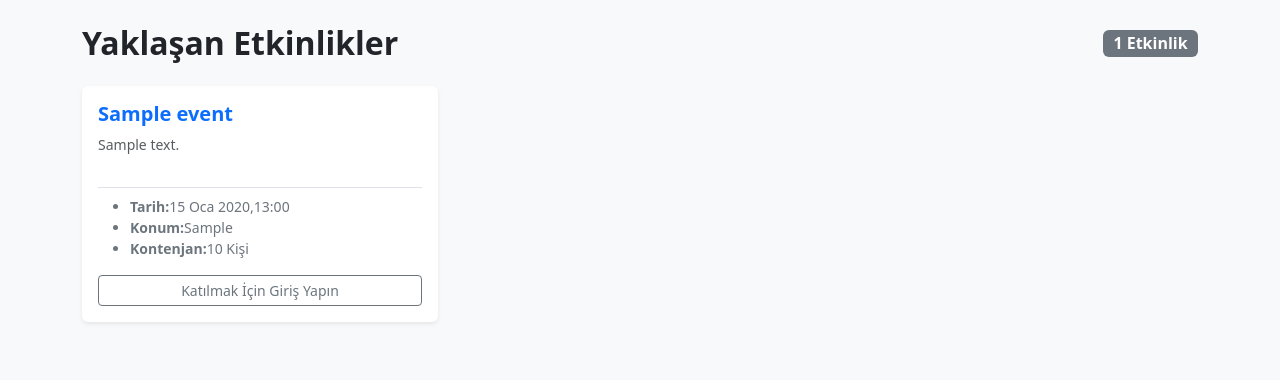
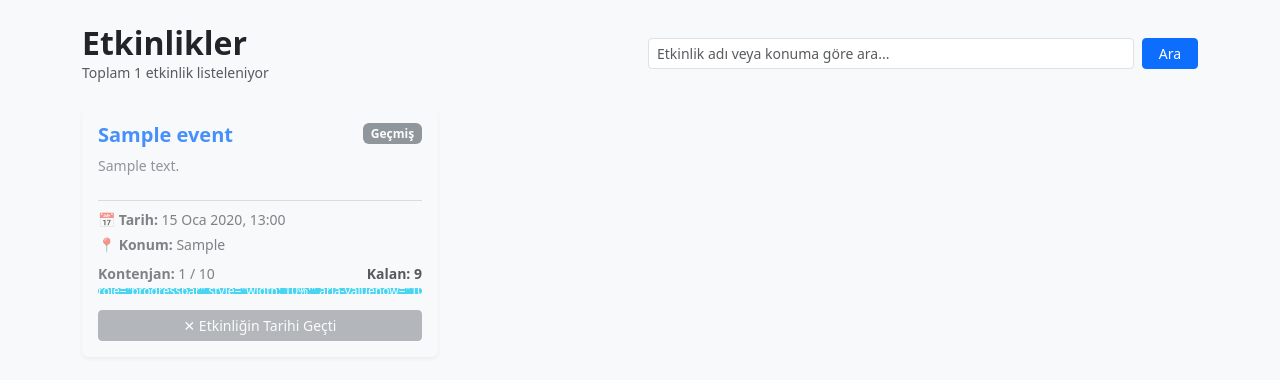
Before and after one commit to sevval-yvz/etkilik-kayit-sistemi, a Django app: page / in a window 1280 px wide. Shown: the part 56-436 px from the top of the page. Run offline with Django 5.2, Linux system fonts and the light colour scheme; tables that the repository leaves empty hold one stand-in row (values such as "Sample post").

Commit message:
Django Etkinlik Kayıt Sistemi tamamlandı

```diff
--- a/events/models.py
+++ b/events/models.py
@@ -1,5 +1,6 @@
 from django.db import models
 from django.contrib.auth.models import User
+from django.utils import timezone
 
 class Event(models.Model):
     organizer = models.ForeignKey(User,on_delete=models.CASCADE,related_name='organized_events',verbose_name='Organizatör')
@@ -15,11 +16,21 @@ class Event(models.Model):
 
     @property
     def registered_count(self):
-        return self.registrations.count()
+        return self.registrations.count() if hasattr(self, 'registrations') else self.registration_set.count()
 
     @property
     def remaining_capacity(self):
         return max(0,self.capacity-self.registered_count)
+
+    @property
+    def occupancy_percentage(self):
+        if self.capacity == 0:
+            return 100
+        return int((self.registered_count / self.capacity) * 100)
+
+    @property
+    def is_past(self):
+        return self.date < timezone.now()
 
     @property
     def is_full(self):
--- a/events/templates/events/event_list.html
+++ b/events/templates/events/event_list.html
@@ -1,51 +1,108 @@
 {% extends 'events/base.html' %}
 
 {% block content %}
-<div class="d-flex justify-content-between align-items-center mb-4">
-    <h2 class="fw-bold mb-0">Yaklaşan Etkinlikler</h2>
-    <span class="badge bg-secondary fs-6">{{events.count}} Etkinlik</span>
+
+<div class="row align-items-center mb-4 g-3">
+    <div class="col-md-6">
+        <h2 class="fw-bold mb-0">Etkinlikler</h2>
+        <p class="text-muted small mb-0">Toplam {{ events|length }} etkinlik listeleniyor</p>
+    </div>
+    <div class="col-md-6">
+        <form method="GET" action="{% url 'event_list' %}" class="d-flex gap-2">
+            <input type="text"
+                name="q"
+                class="form-control form-control-sm"
+                placeholder="Etkinlik adı veya konuma göre ara..."
+                value="{{ query }}">
+            <button type="submit" class="btn btn-primary btn-sm px-3">Ara</button>
+            {% if query %}
+                <a href="{% url 'event_list' %}" class="btn btn-outline-secondary btn-sm">Temizle</a>
+            {% endif %}
+        </form>
+    </div>
 </div>
+
 
 <div class="row g-4">
     {% for event in events %}
         <div class="col-md-6 col-lg-4">
-            <div class="card h-100 shadow-sm border-0">
+            <div class="card h-100 shadow-sm border-0 {% if event.is_past %}opacity-75 bg-light{% endif %}">
                 <div class="card-body d-flex flex-column">
-                    <h5 class="card-title fw-bold text-primary">{{event.title}}</h5>
-                    <p class="card-text text-muted small flex-grow-1">{{event.description|truncatewords:20}}</p>
+                    <div class="d-flex justify-content-between align-items-start mb-2">
+                        <h5 class="card-title fw-bold text-primary mb-0">{{ event.title }}</h5>
+                        {% if event.is_past %}
+                            <span class="badge bg-secondary">Geçmiş</span>
+                        {% elif event.is_full %}
+                            <span class="badge bg-danger">Kontenjan Dolu</span>
+                        {% else %}
+                            <span class="badge bg-success">Kayıt Açık</span>
+                        {% endif %}
+                    </div>
 
-                    <ul class="list-unstled small text-secondary my-3 border-top pt-2">
-                        <li><strong>Tarih:</strong>{{event.date|date:"d M Y,H:i"}}</li>
-                        <li><strong>Konum:</strong>{{event.location}}</li>
-                        <li><strong>Kontenjan:</strong>{{event.capacity}} Kişi</li>
+                    <p class="card-text text-secondary small flex-grow-1">{{ event.description|truncatewords:20 }}</p>
+
+                    <hr class="text-muted my-2">
+
+                    <ul class="list-unstyled small text-muted mb-3">
+                        <li class="mb-1"><strong>📅 Tarih:</strong> {{ event.date|date:"d M Y, H:i" }}</li>
+                        <li class="mb-2"><strong>📍 Konum:</strong> {{ event.location }}</li>
+
+
+<li>
+    <div class="d-flex justify-content-between mb-1">
+        <span><strong>Kontenjan:</strong> {{ event.registered_count }} / {{ event.capacity }}</span>
+        <span class="fw-bold text-dark">Kalan: {{ event.remaining_capacity }}</span>
+    </div>
+    <div class="progress" style="height: 6px;">
+        <div class="progress-bar {% if event.occupancy_percentage >= 90 %}bg-danger{% elif event.occupancy_percentage >= 60 %}bg-warning{% else %}bg-info{% endif %}" >
+            role="progressbar"
+            style="width: {{ event.occupancy_percentage|stringformat:'d' }}%;"
+            aria-valuenow="{{ event.occupancy_percentage }}"
+            aria-valuemin="0"
+            aria-valuemax="100"></div>
+    </div>
+</li>
+
                     </ul>
 
+
                     <div class="mt-auto">
-                        {% if user.is_authenticated %}
+                        {% if event.is_past %}
+                            <button class="btn btn-secondary w-100 btn-sm" disabled>
+                                ✕ Etkinliğin Tarihi Geçti
+                            </button>
+                        {% elif user.is_authenticated %}
                             {% if event.id in user_registered_event_ids %}
                                 <button class="btn btn-outline-success w-100 btn-sm" disabled>
-                                    Zaten Kayıtlısınız
+                                    ✓ Zaten Kayıtlısınız
                                 </button>
-                            {%else%}
+                            {% elif event.is_full %}
+                                <button class="btn btn-danger w-100 btn-sm" disabled>
+                                    Kontenjan Doldu
+                                </button>
+                            {% else %}
                                 <a href="{% url 'register_event' event.id %}" class="btn btn-primary w-100 btn-sm">
                                     Etkinliğe Katıl
                                 </a>
-                            {%endif%}
-                        {%else%}
+                            {% endif %}
+                        {% else %}
                             <a href="{% url 'login' %}" class="btn btn-outline-secondary w-100 btn-sm">
                                 Katılmak İçin Giriş Yapın
                             </a>
-                        {%endif%}
+                        {% endif %}
                     </div>
                 </div>
             </div>
         </div>
-    {%empty%}
+    {% empty %}
         <div class="col-12">
-            <div class="alert alert-info py-4 text-center">
-                Henüz planlanmış bir etkinlik bulunmuyor.
+            <div class="alert alert-light border py-5 text-center">
+                <h5 class="text-muted mb-2">Aramanıza uygun etkinlik bulunamadı.</h5>
+                {% if query %}
+                    <a href="{% url 'event_list' %}" class="btn btn-outline-primary btn-sm mt-2">Tüm Etkinlikleri Göster</a>
+                {% endif %}
             </div>
         </div>
-    {%endfor%}
+    {% endfor %}
 </div>
 {% endblock %}
--- a/events/views.py
+++ b/events/views.py
@@ -4,6 +4,10 @@ from django.contrib.auth.decorators import login_required
 from django.contrib import messages
 from .forms import RegisterForm, LoginForm
 from .models import Event, Registration
+from django.db.models import Q
+from django.utils import timezone
+from django.contrib.auth import login, authenticate
+from django.contrib.auth.forms import AuthenticationForm
 
 def register_view(request):
     if request.user.is_authenticated:
@@ -22,18 +26,17 @@ def register_view(request):
     return render(request,'events/register.html',{'form':form})
 
 def login_view(request):
-    if request.user.is_authenticated:
-        return redirect('event_list')
-
     if request.method == 'POST':
-        form = LoginForm(request.POST)
+        form = AuthenticationForm(request, data=request.POST)
         if form.is_valid():
-            login(request, form.user)
-            messages.success(request, f'Tekrar hoş geldiniz, {form.user.username}!')
+            user = form.get_user()  # <-- form.user yerine form.get_user() olmalı
+            login(request, user)
+            messages.success(request, f'Hoş geldiniz, {user.username}!')
             return redirect('event_list')
+        else:
+            messages.error(request, 'Kullanıcı adı veya şifre hatalı.')
     else:
-        form = LoginForm()
-
+        form = AuthenticationForm()
     return render(request, 'events/login.html', {'form': form})
 
 def logout_view(request):
@@ -42,13 +45,31 @@ def logout_view(request):
     return redirect('login')
 
 def event_list_view(request):
-    events=Event.objects.all().order_by('date')
+    query = request.GET.get('q', '').strip()
+    now = timezone.now()
 
-    user_registered_event_ids=[]
+
+    events = Event.objects.all().order_by('date')
+
+
+    if query:
+        events = events.filter(
+            Q(title__icontains=query) | Q(location__icontains=query)
+        )
+
+    user_registered_event_ids = []
     if request.user.is_authenticated:
-        user_registered_event_ids=list(Registration.objects.filter(
+        user_registered_event_ids = list(Registration.objects.filter(
             user=request.user
-        ).values_list('event_id',flat=True))
+        ).values_list('event_id', flat=True))
+
+    context = {
+        'events': events,
+        'user_registered_event_ids': user_registered_event_ids,
+        'query': query,
+        'now': now,
+    }
+    return render(request, 'events/event_list.html', context)
 
     context={
         'events':events,
@@ -58,17 +79,25 @@ def event_list_view(request):
     return render(request,'events/event_list.html',context)
 
 @login_required(login_url='login')
-def register_event_view(request,event_id):
-    event=get_object_or_404(Event,id=event_id)
+def register_event_view(request, event_id):
+
+    event = get_object_or_404(Event, id=event_id)
+
+
+    if event.is_past:
+        messages.error(request, f'"{event.title}" etkinliğinin tarihi geçtiği için kayıt olunamaz.')
+        return redirect('event_list')
+
 
     if Registration.objects.filter(user=request.user, event=event).exists():
-        messages.warning(request,f'"{event.title}" etkinliğine zaten kayıtlısınız.')
+        messages.warning(request, f'"{event.title}" etkinliğine zaten kayıtlısınız.')
         return redirect('event_list')
 
-    current_count=Registration.objects.filter(event=event).count()
-    if current_count >= event.capacity:
-        messages.error(request,f'Üzgünüz, "{event.title}" için kontenjan dolmuştur!')
+
+    if event.is_full:
+        messages.error(request, f'Üzgünüz, "{event.title}" için kontenjan dolmuştur!')
         return redirect('event_list')
+
 
     Registration.objects.create(user=request.user, event=event)
     messages.success(request, f'Tebrikler! "{event.title}" etkinliğine kaydınız başarıyla alındı.')
--- /dev/null
+++ b/requirements.txt
@@ -0,0 +1,4 @@
+asgiref==3.13.0
+Django==6.1.2
+sqlparse==0.6.0
+tzdata==2026.6
```
Also changed, not shown: 1 other file.
